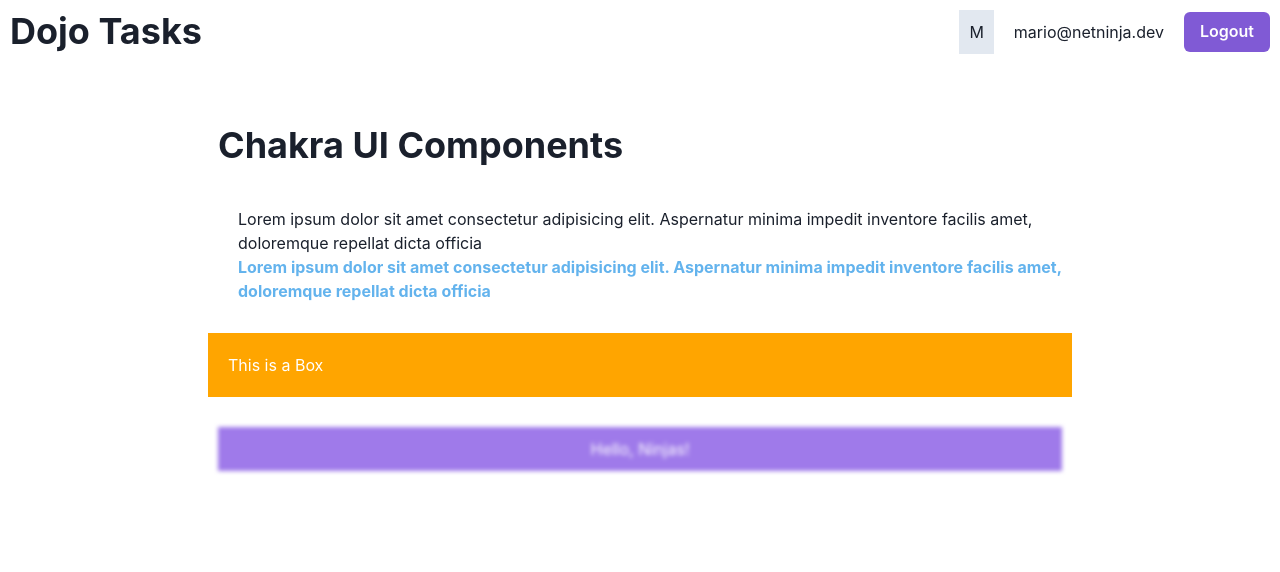
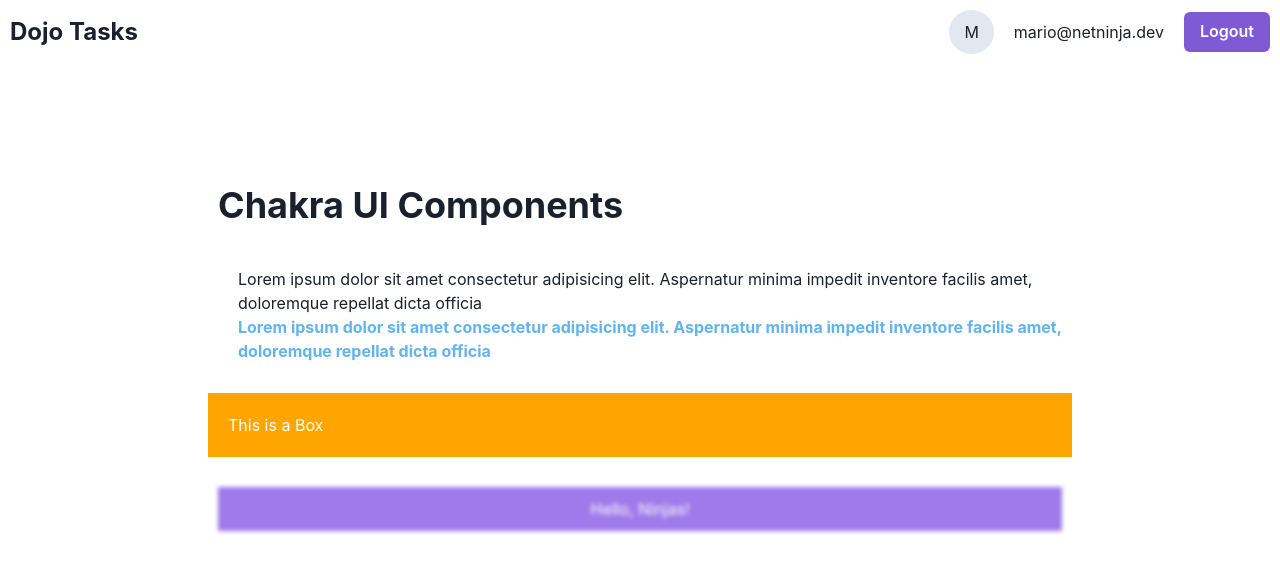
Before and after one commit to iamshaunjp/Chakra-UI-Crash-Course, a React (Vite) app: page / in a window 1280 px wide. Shown: the top 572 px of the page. Built offline with nearby package versions, Linux system fonts and the light colour scheme.

Commit message:
lesson-3

```diff
--- a/src/components/Navbar.jsx
+++ b/src/components/Navbar.jsx
@@ -2,12 +2,12 @@
 
 export default function Navbar() {
   return (
-    <Flex as="nav" p="10px" alignItems="center">
-      <Heading as="h1">Dojo Tasks</Heading>
+    <Flex as="nav" p="10px" mb="60px" alignItems="center">
+      <Heading as="h1" fontSize="1.5em">Dojo Tasks</Heading>
       <Spacer />
 
       <HStack spacing="20px">
-        <Box bg="gray.200" p="10px">M</Box>
+        <Box bg="gray.200" p="10px 15px" borderRadius="50%">M</Box>
         <Text>mario@netninja.dev</Text>
         <Button colorScheme="purple">Logout</Button>
       </HStack>
```
